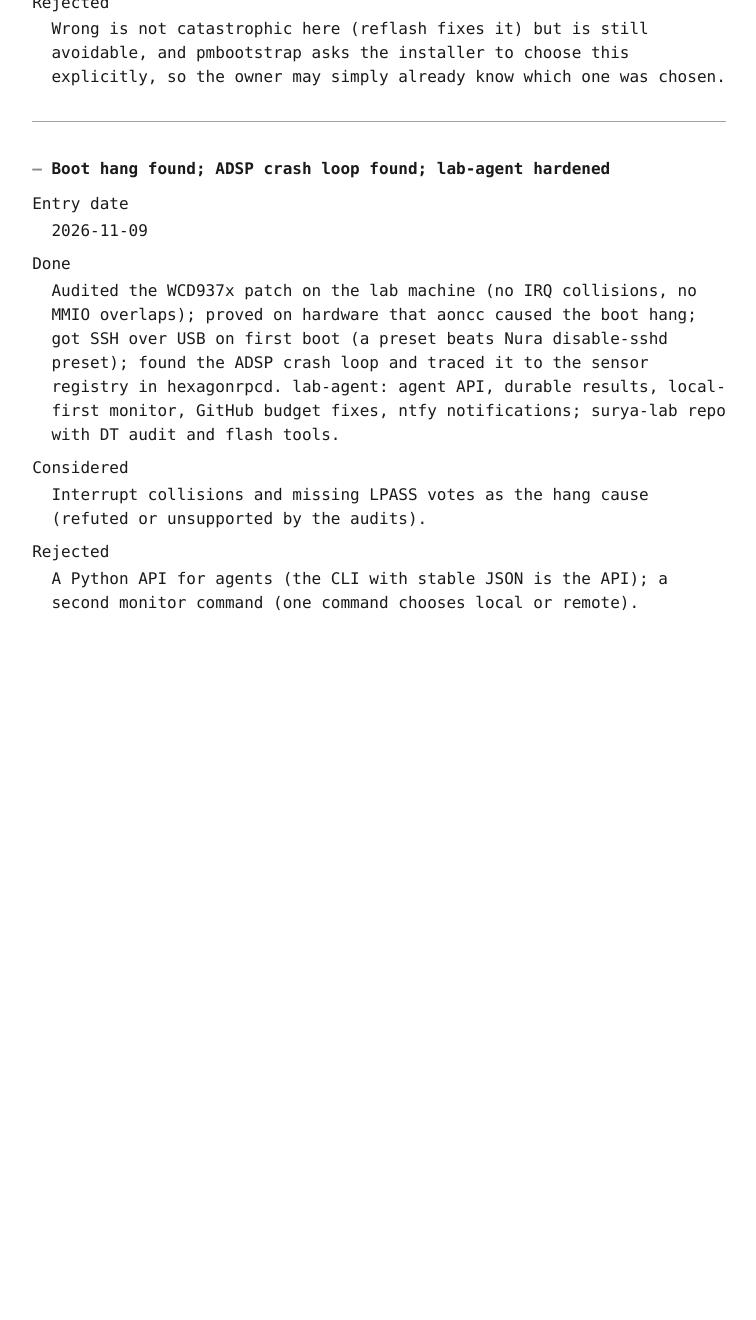
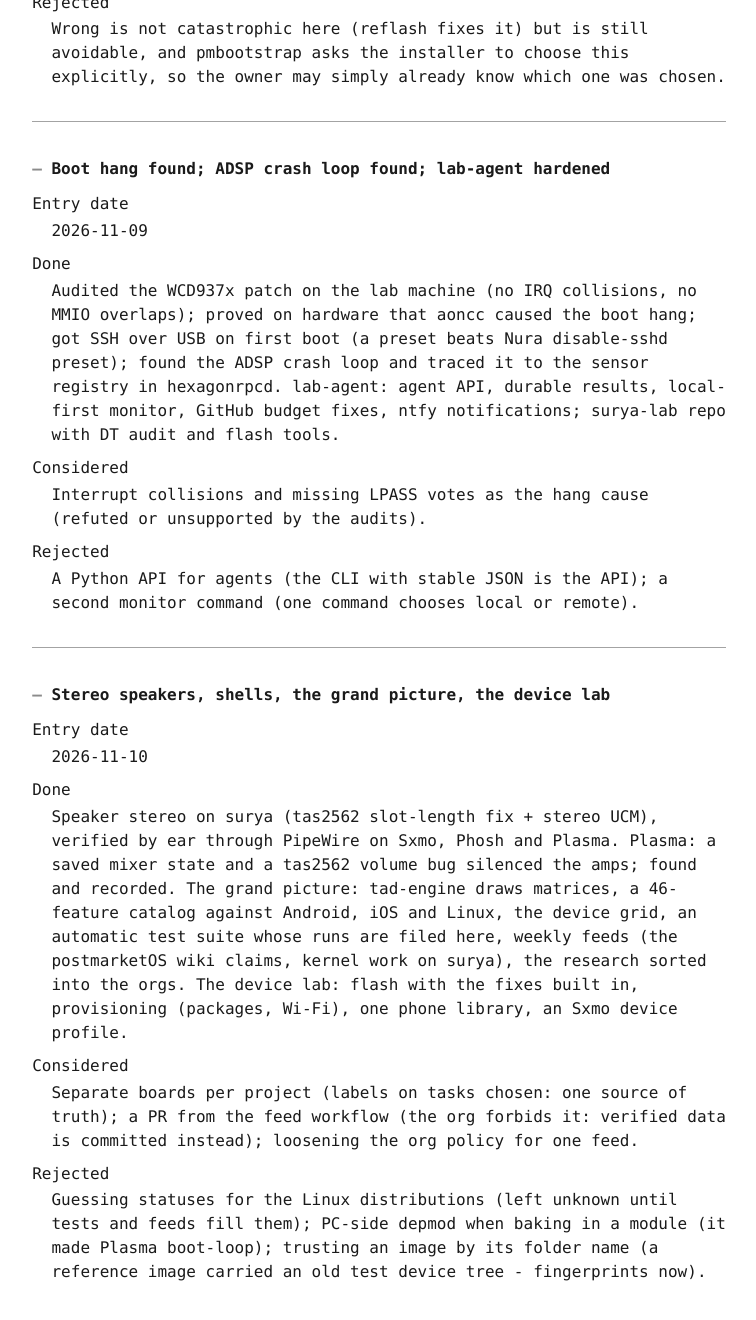
Before and after one commit to linux-phone-oco/docs, a Jekyll site: the page built from docs/session_log.md, in a window 1280 px wide and 1400 px high, scrolled down 3458 px. Shown: the top 1320 px of the window, without its empty margins (261-1017 px from the left). Built offline with Jekyll 4.4.1, drawn with Linux system fonts in a browser that asks for light colours; our own code applies the rules of GitHub Pages for plain Markdown files; before the commit the page ends 4189 px from its top, so only the background shows below that.

Commit message:
feat(data): the session log for 2026-11-10 - what was done, considered and rejected (#27)
Co-authored-by: lab-agent-session <agent@creation-guidelines>

```diff
--- a/data/session_log.json
+++ b/data/session_log.json
@@ -4,3 +4,4 @@
 {"id":"boot-confirmed-no-shell-yet","entry_date":"2026-11-05","title":"Nura boots and is reachable on the network; no shell access without credentials","done":"Rebooted the phone out of fastboot (job 0003): it is Nura, not Android, so adb does not apply at all - the real access method is SSH over a USB network interface fixed at 172.16.42.1. Confirmed (job 0004): the interface comes up and 172.16.42.1 answers ping in about 3ms, so the boot itself genuinely succeeds. Port 22 (SSH) refuses connections. Checked (job 0005) whether that meant an encrypted root filesystem waiting at a telnet unlock prompt, the standard pmOS/Nura pattern - port 23 is also refused outright, not just silent, which rules out the simple disk-unlock explanation and means neither service is enabled on this particular install.","considered":"Trying common default usernames or passwords to get a shell.","rejected":"Guessing credentials against a real device is not something to do unilaterally, security concerns aside from whether it would even work; the honest and correct move is to ask whoever configured this install."}
 {"id":"fresh-install-plan","entry_date":"2026-11-05","title":"A fresh-install plan, prepared but not run: two things only the owner can answer","done":"With no shell access to the existing install, the alternative is a clean reinstall. Found the pieces: U-Boot release 2025-12-02 (github.com/sm7150-mainline/u-boot), a Nura/pmOS edge build at images.postmarketos.org/bpo/edge/qcom-sm7150/, and the documented partition steps (U-Boot to boot, the decompressed boot image to cache, the rootfs to userdata). Two things block actually running it, both things only the device's owner can answer, not things to guess: (1) which panel variant this specific unit has, Huaxing or Tianma - the official wiki's own method needs adb logcat while booted into stock Android, which this phone no longer has, and picking wrong means a blank screen until reflashed with the other one; (2) whether to proceed with a destructive reinstall at all, given the existing install cannot be examined first.","considered":"Guessing the panel variant (roughly even odds) to save a round trip.","rejected":"Wrong is not catastrophic here (reflash fixes it) but is still avoidable, and pmbootstrap asks the installer to choose this explicitly, so the owner may simply already know which one was chosen."}
 {"id":"2026-11-09-boot-hang-and-adsp","entry_date":"2026-11-09","title":"Boot hang found; ADSP crash loop found; lab-agent hardened","done":"Audited the WCD937x patch on the lab machine (no IRQ collisions, no MMIO overlaps); proved on hardware that aoncc caused the boot hang; got SSH over USB on first boot (a preset beats Nura disable-sshd preset); found the ADSP crash loop and traced it to the sensor registry in hexagonrpcd. lab-agent: agent API, durable results, local-first monitor, GitHub budget fixes, ntfy notifications; surya-lab repo with DT audit and flash tools.","considered":"Interrupt collisions and missing LPASS votes as the hang cause (refuted or unsupported by the audits).","rejected":"A Python API for agents (the CLI with stable JSON is the API); a second monitor command (one command chooses local or remote)."}
+{"id":"2026-11-10-stereo-and-the-picture","entry_date":"2026-11-10","title":"Stereo speakers, shells, the grand picture, the device lab","done":"Speaker stereo on surya (tas2562 slot-length fix + stereo UCM), verified by ear through PipeWire on Sxmo, Phosh and Plasma. Plasma: a saved mixer state and a tas2562 volume bug silenced the amps; found and recorded. The grand picture: tad-engine draws matrices, a 46-feature catalog against Android, iOS and Linux, the device grid, an automatic test suite whose runs are filed here, weekly feeds (the postmarketOS wiki claims, kernel work on surya), the research sorted into the orgs. The device lab: flash with the fixes built in, provisioning (packages, Wi-Fi), one phone library, an Sxmo device profile.","considered":"Separate boards per project (labels on tasks chosen: one source of truth); a PR from the feed workflow (the org forbids it: verified data is committed instead); loosening the org policy for one feed.","rejected":"Guessing statuses for the Linux distributions (left unknown until tests and feeds fill them); PC-side depmod when baking in a module (it made Plasma boot-loop); trusting an image by its folder name (a reference image carried an old test device tree - fingerprints now)."}
--- a/docs/session_log.md
+++ b/docs/session_log.md
@@ -106,3 +106,21 @@ Considered
 
 Rejected
 : A Python API for agents (the CLI with stable JSON is the API); a second monitor command (one command chooses local or remote).
+
+---
+
+
+<a id="2026-11-10-stereo-and-the-picture"></a>
+### Stereo speakers, shells, the grand picture, the device lab
+
+Entry date
+: 2026-11-10
+
+Done
+: Speaker stereo on surya (tas2562 slot-length fix + stereo UCM), verified by ear through PipeWire on Sxmo, Phosh and Plasma. Plasma: a saved mixer state and a tas2562 volume bug silenced the amps; found and recorded. The grand picture: tad-engine draws matrices, a 46-feature catalog against Android, iOS and Linux, the device grid, an automatic test suite whose runs are filed here, weekly feeds (the postmarketOS wiki claims, kernel work on surya), the research sorted into the orgs. The device lab: flash with the fixes built in, provisioning (packages, Wi-Fi), one phone library, an Sxmo device profile.
+
+Considered
+: Separate boards per project (labels on tasks chosen: one source of truth); a PR from the feed workflow (the org forbids it: verified data is committed instead); loosening the org policy for one feed.
+
+Rejected
+: Guessing statuses for the Linux distributions (left unknown until tests and feeds fill them); PC-side depmod when baking in a module (it made Plasma boot-loop); trusting an image by its folder name (a reference image carried an old test device tree - fingerprints now).
```
Also changed, not shown: docs/index.md (+1 -1 lines).
